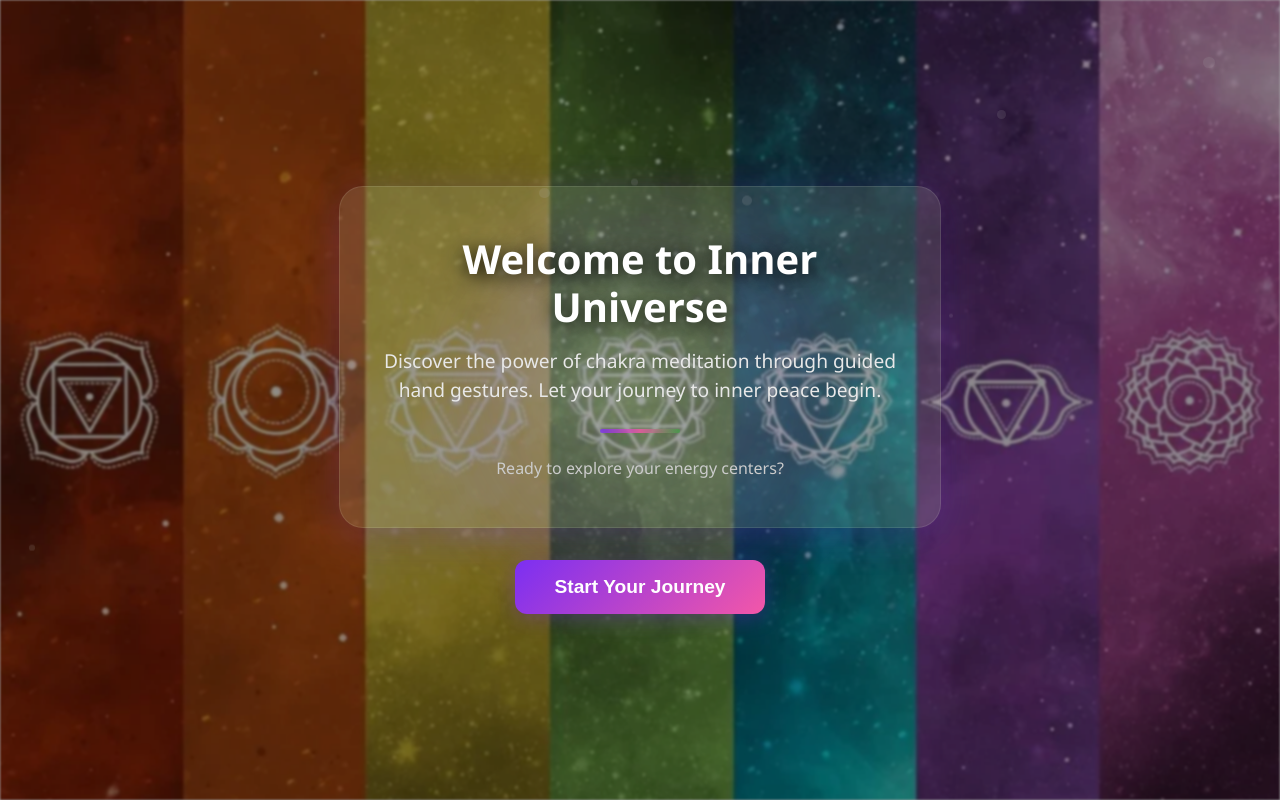
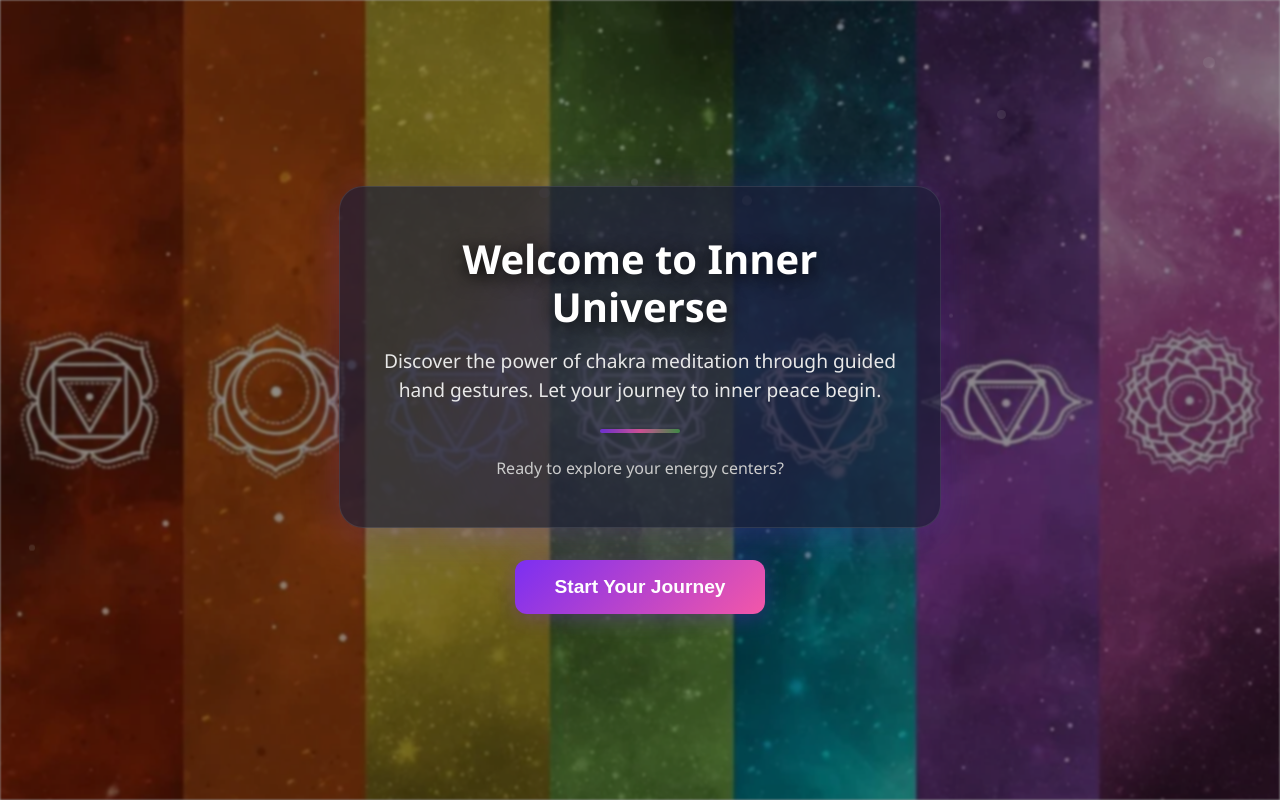
Before and after one commit to Kajal1994/chakra, a Flask app: page / in a window 1280 px wide. Run offline with Flask 3, Linux system fonts and the light colour scheme.

Commit message:
Add files via upload

```diff
--- a/templates/home.html
+++ b/templates/home.html
@@ -35,7 +35,7 @@
             min-height: 100vh;
         }
         .welcome-container {
-            background: rgba(255,255,255,0.12);
+            background: rgba(30,30,60,0.68);
             border-radius: 24px;
             padding: 3rem 2.5rem;
             box-shadow: 0 8px 40px rgba(123,47,242,0.2);
```
